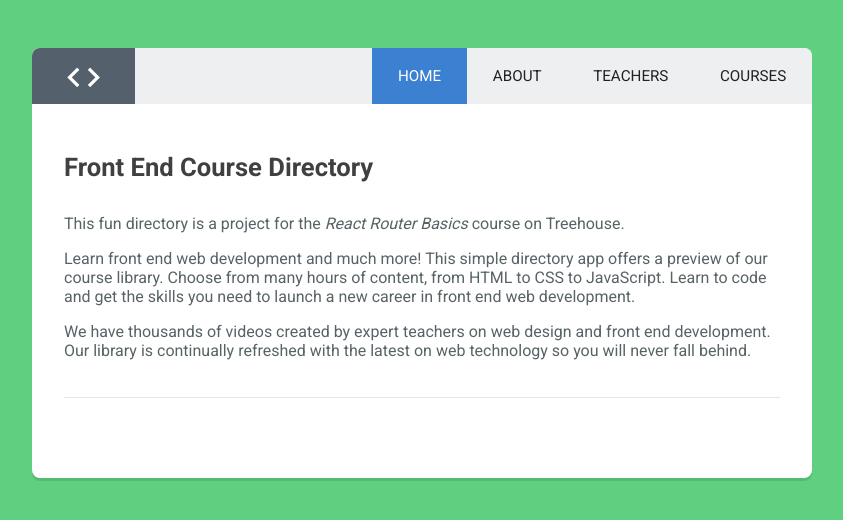
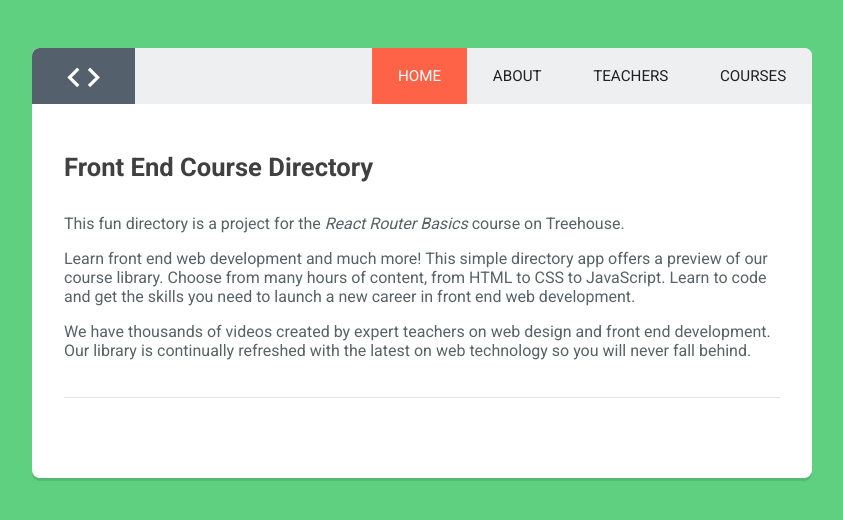
Before and after one commit to nullmicgo/React-SPAs, a React (Create React App) app: page / in a window 1280 px wide. Shown: the top 520 px of the page, without its empty margins (218-1061 px from the left). Built offline with nearby package versions, Linux system fonts and the light colour scheme.

Commit message:
Styling Active Links - Changing Home Link with different background colour by adding 'activeStyle'

```diff
--- a/src/components/Header.js
+++ b/src/components/Header.js
@@ -5,7 +5,7 @@ const Header = () => (
   <header>
     <span className="icn-logo"><i className="material-icons">code</i></span>
     <ul className="main-nav">
-      <li><NavLink exact to="/">Home</NavLink></li>
+      <li><NavLink exact to="/" activeStyle={{background:'tomato'}} >Home</NavLink></li>
       <li><NavLink to="/about" activeClassName="active">About</NavLink></li>
       <li><NavLink to="/teachers">Teachers</NavLink></li>
       <li><NavLink to="/courses">Courses</NavLink></li>
```
